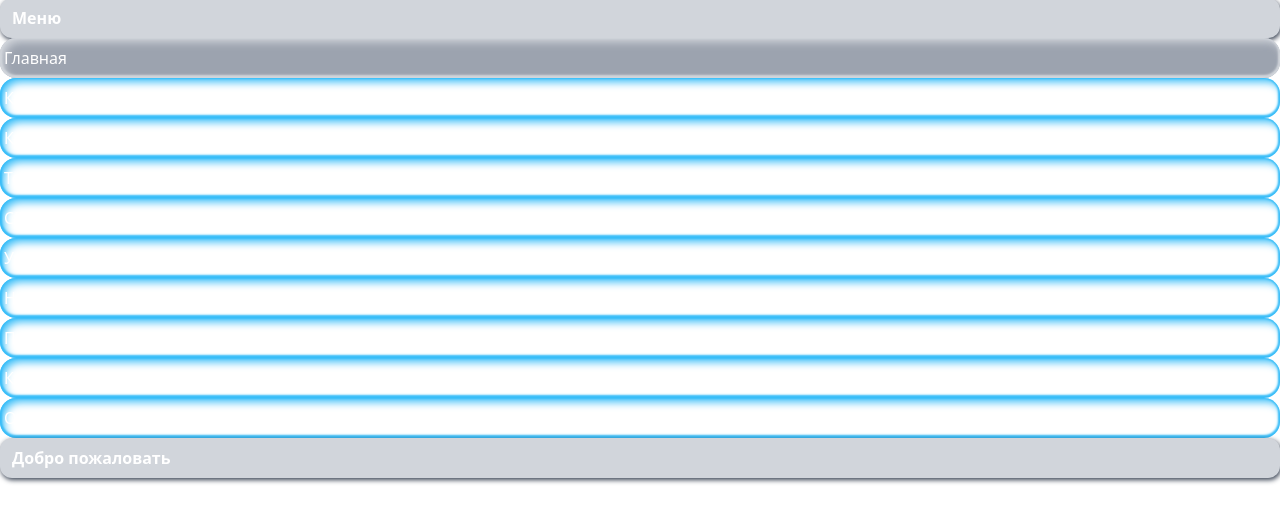
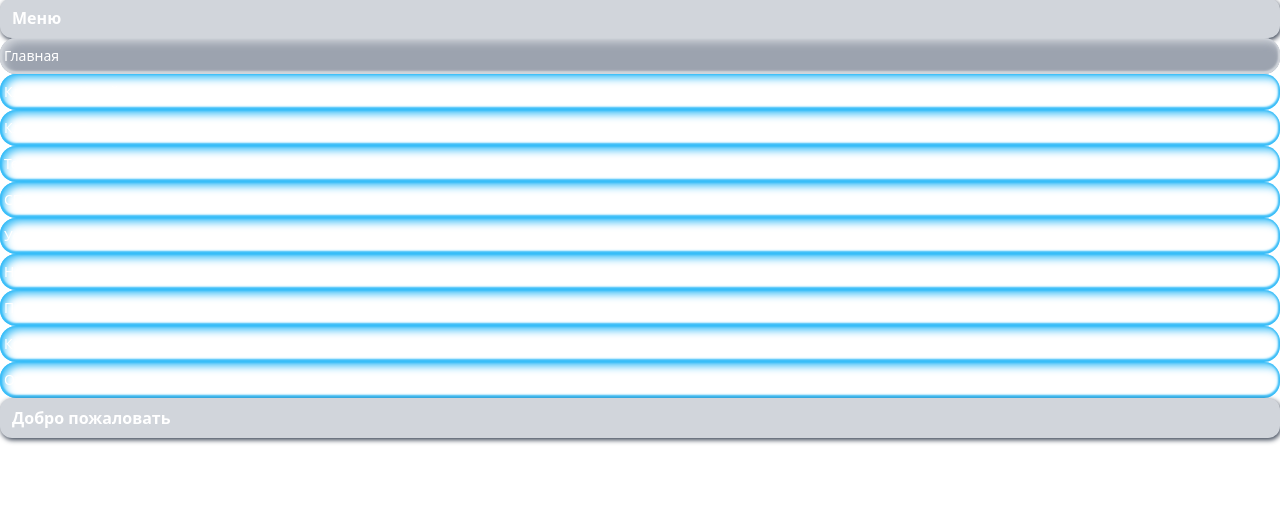
Before and after one commit to canceled-studio/elitemedtour, an Eleventy site: page index.html in a window 1280 px wide. Shown: the part 184-706 px from the top of the page. Built offline with nearby package versions, Linux system fonts and the light colour scheme; Eleventy itself is replaced by a stand-in of ours; files that its build step writes are made by us from their sources.

Commit message:
aside shadow refinement

```diff
--- a/index.css
+++ b/index.css
@@ -11,7 +11,7 @@ a {
 }
 
 .nav-item {
-    @apply px-1 py-2 shadow-[inset_4px_4px_8px_0px,inset_-0_-1px_2px_2px] shadow-sky-400 hover:bg-yellow-500 hover:shadow-yellow-200 rounded-2xl text-white;
+    @apply text-sm px-1 py-2 shadow-[inset_4px_4px_8px_0px,inset_-0_-1px_2px_2px] shadow-sky-400 hover:bg-yellow-500 hover:shadow-yellow-200 rounded-2xl text-white;
 }
 
 .nav-item-selected {
--- a/index.html
+++ b/index.html
@@ -32,9 +32,9 @@
                 </div>
             </div>
         </header>
-        <aside class="col-start-1 flex flex-col gap-2">
+        <aside class="col-start-1 flex flex-col gap-3">
             <h2 class="section-header">Меню</h2>
-            <nav class="my-3 mx-1">
+            <nav class="py-4 px-2 bg-blue-600/30 rounded-lg shadow-[inset_1px_1px_2px_2px_#3aa8e8,2px_2px_8px_-2px]">
                 <ul class="text-center flex flex-col gap-2">
                     <li class="nav-item nav-item-selected">Главная</li>
                     <li class="nav-item">Клиники в Швейцарии</li>
```
